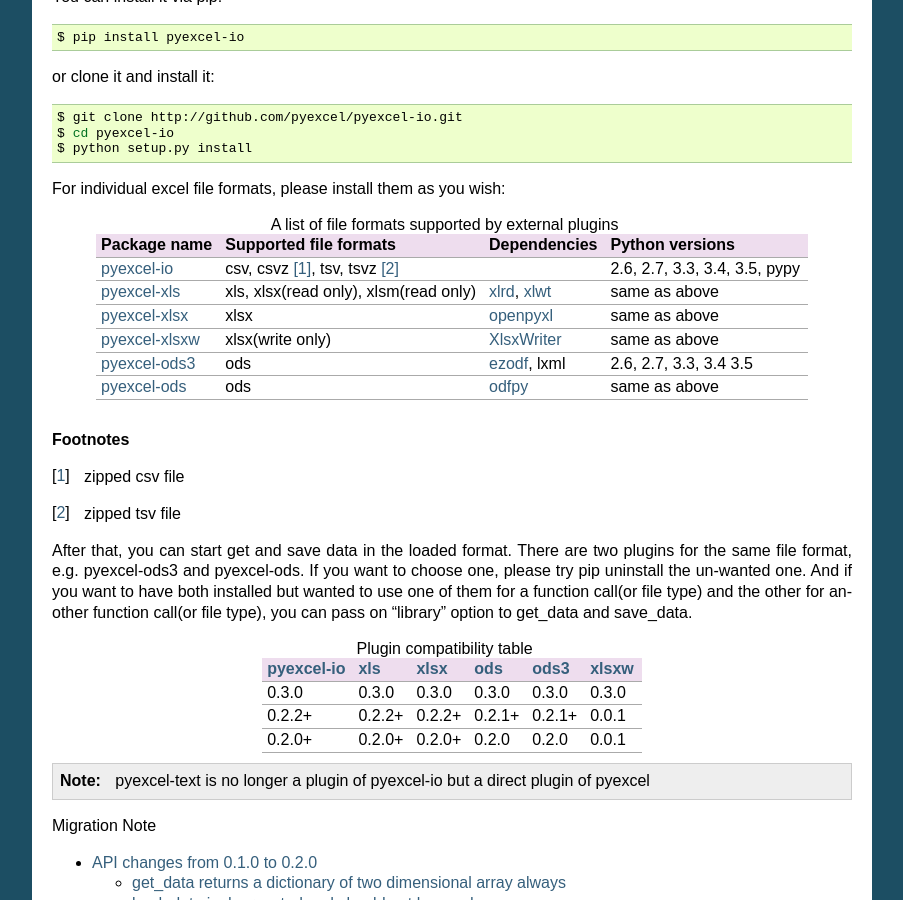
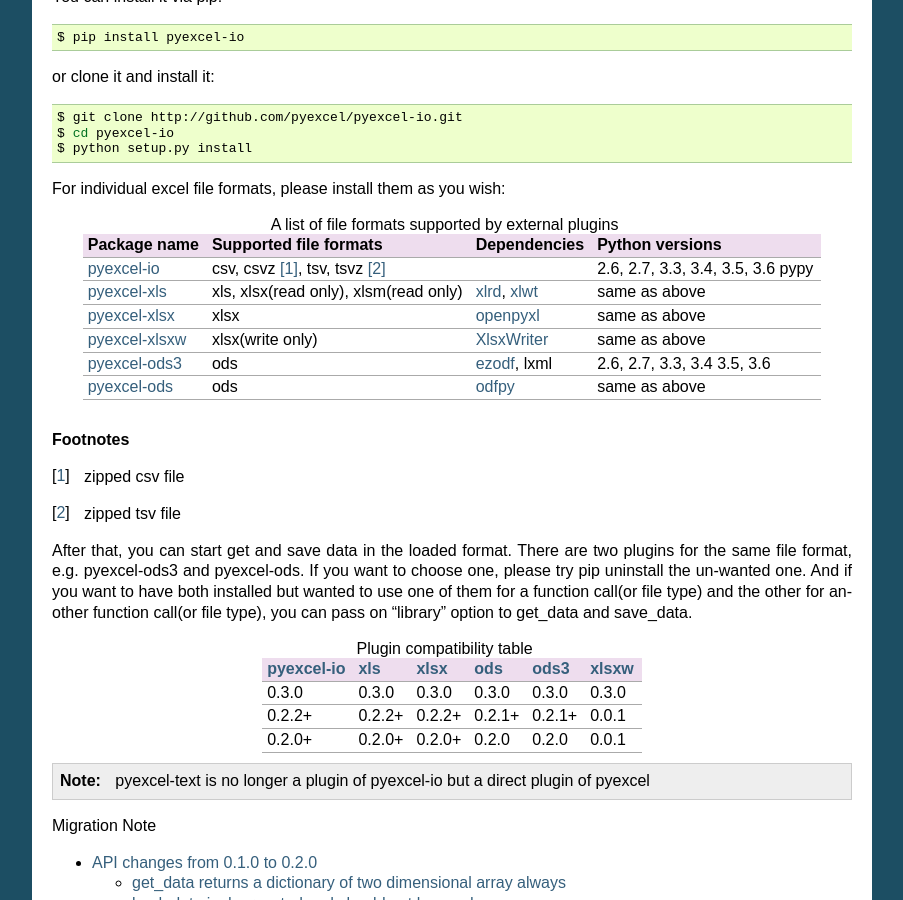
Before and after one commit to pyexcel/pyexcel-io, a Sphinx documentation site: the page built from docs/source/index.rst, in a window 1280 px wide and 900 px high, scrolled down 699 px. Shown: the whole window, without its empty margins (198-1101 px from the left). Built offline with Sphinx 7.4.7, drawn with Linux system fonts in a browser that asks for light colours.

```diff
--- a/README.rst
+++ b/README.rst
@@ -32,14 +32,14 @@ sqlalchemy supported databases. Its supported file formats are extended to cover
    Package name      Supported file formats  Dependencies  Python versions
    ================= ======================= ============= ==================
    `pyexcel-io`_     csv, csvz [#f1]_, tsv,                2.6, 2.7, 3.3,
-                     tsvz [#f2]_                           3.4, 3.5,
+                     tsvz [#f2]_                           3.4, 3.5, 3.6
                                                            pypy
    `pyexcel-xls`_    xls, xlsx(read only),   `xlrd`_,      same as above
                      xlsm(read only)         `xlwt`_
    `pyexcel-xlsx`_   xlsx                    `openpyxl`_   same as above
    `pyexcel-xlsxw`_  xlsx(write only)        `XlsxWriter`_ same as above
    `pyexcel-ods3`_   ods                     `ezodf`_,     2.6, 2.7, 3.3, 3.4
-                                             lxml          3.5
+                                             lxml          3.5, 3.6
    `pyexcel-ods`_    ods                     `odfpy`_      same as above
    ================= ======================= ============= ==================
 
--- a/docs/source/index.rst
+++ b/docs/source/index.rst
@@ -68,14 +68,14 @@ For individual excel file formats, please install them as you wish:
    Package name      Supported file formats  Dependencies  Python versions
    ================= ======================= ============= ==================
    `pyexcel-io`_     csv, csvz [#f1]_, tsv,                2.6, 2.7, 3.3,
-                     tsvz [#f2]_                           3.4, 3.5,
+                     tsvz [#f2]_                           3.4, 3.5, 3.6
                                                            pypy
    `pyexcel-xls`_    xls, xlsx(read only),   `xlrd`_,      same as above
                      xlsm(read only)         `xlwt`_
    `pyexcel-xlsx`_   xlsx                    `openpyxl`_   same as above
    `pyexcel-xlsxw`_  xlsx(write only)        `XlsxWriter`_ same as above
    `pyexcel-ods3`_   ods                     `ezodf`_,     2.6, 2.7, 3.3, 3.4
-                                             lxml          3.5
+                                             lxml          3.5, 3.6
    `pyexcel-ods`_    ods                     `odfpy`_      same as above
    ================= ======================= ============= ==================
 
```
Also changed, not shown: other parts of README.rst (+1 -1 lines), .travis.yml.
